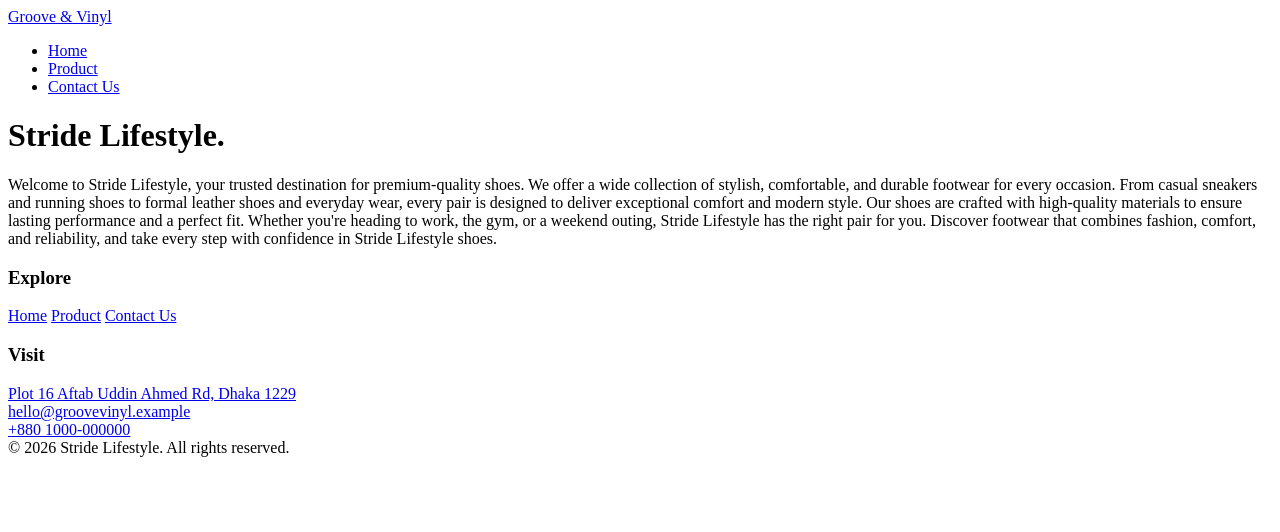
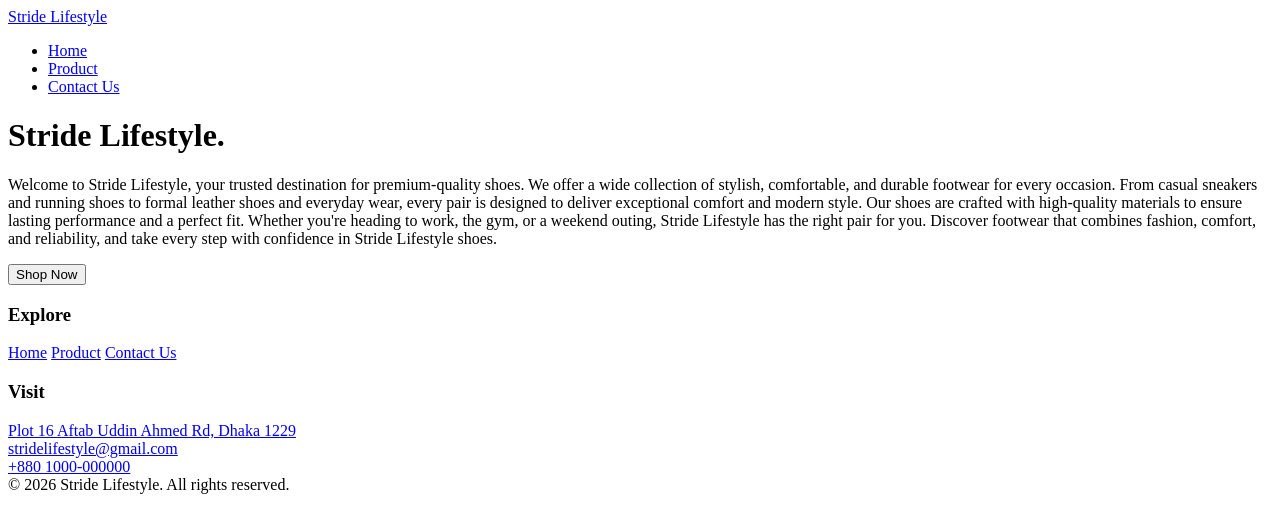
Before and after one commit to nasir559/Mid_online_exam, a plain HTML site: page index.html in a window 1280 px wide. Drawn offline with Linux system fonts and the light colour scheme.

Commit message:
Added Shop Now and Feedback submission button

```diff
--- a/index.html
+++ b/index.html
@@ -12,7 +12,7 @@
 
 <header class="header">
   <div class="header-inner">
-    <a href="index.html" class="brand"><span class="disc"></span> Groove &amp; Vinyl</a>
+    <a href="index.html" class="brand"><span class="disc"></span> Stride Lifestyle</a>
     <nav class="navbar">
       <ul>
         <li><a href="index.html">Home</a></li>
@@ -26,6 +26,8 @@
         <h1>Stride Lifestyle.</h1>
     </div>
     <p>Welcome to Stride Lifestyle, your trusted destination for premium-quality shoes. We offer a wide collection of stylish, comfortable, and durable footwear for every occasion. From casual sneakers and running shoes to formal leather shoes and everyday wear, every pair is designed to deliver exceptional comfort and modern style. Our shoes are crafted with high-quality materials to ensure lasting performance and a perfect fit. Whether you're heading to work, the gym, or a weekend outing, Stride Lifestyle has the right pair for you. Discover footwear that combines fashion, comfort, and reliability, and take every step with confidence in Stride Lifestyle shoes.</p>
+
+    <button class="shop" onclick="shop()">Shop Now</button>
 
 
 
@@ -64,7 +66,7 @@
     <div class="footer-col">
       <h3>Visit</h3>
       <a href="#">Plot 16 Aftab Uddin Ahmed Rd, Dhaka 1229</a> <br>
-      <a href="mailto:hello@groovevinyl.example">hello@groovevinyl.example</a> <br>
+      <a href="mailto:hello@groovevinyl.example">stridelifestyle@gmail.com</a> <br>
       <a href="tel:+8801000000000">+880 1000-000000</a>
     </div>
   </div>
```
Also changed, not shown: contact.html (+2 -2 lines), product.html (+2 -2 lines).
